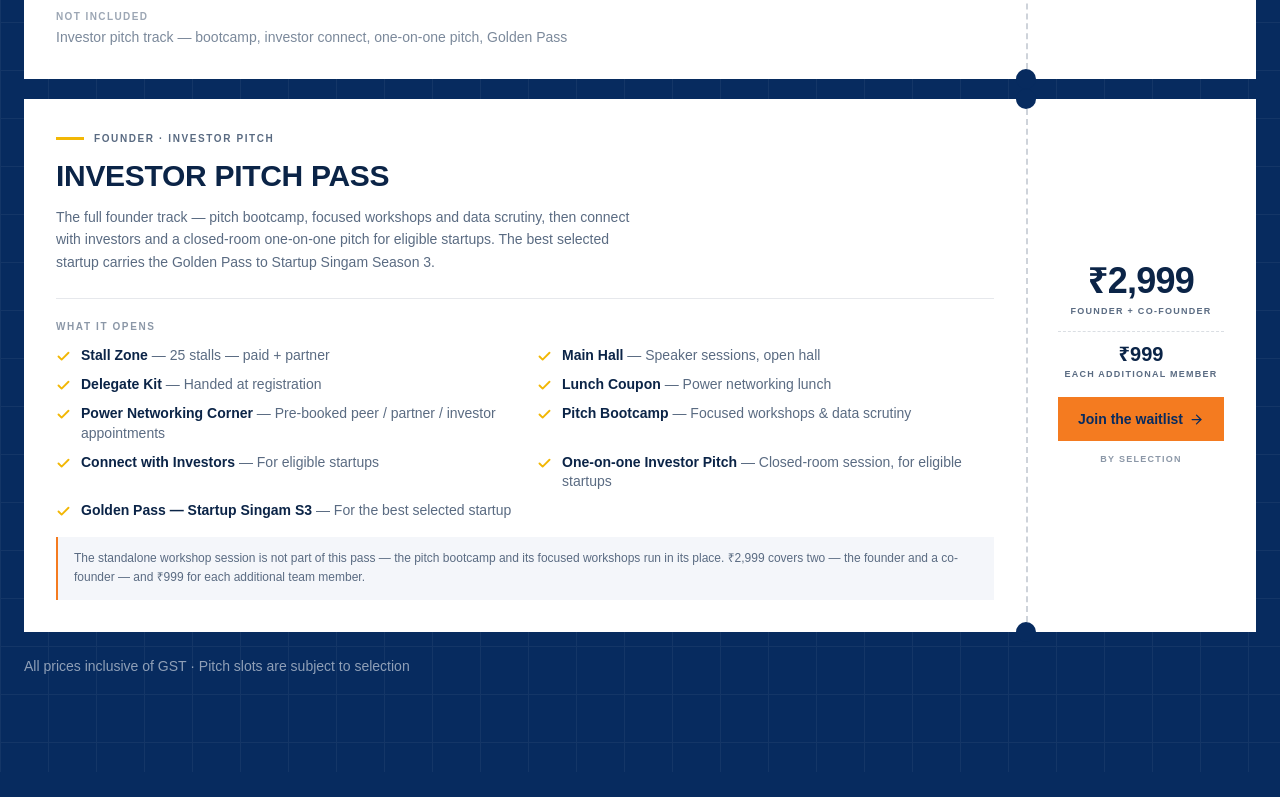
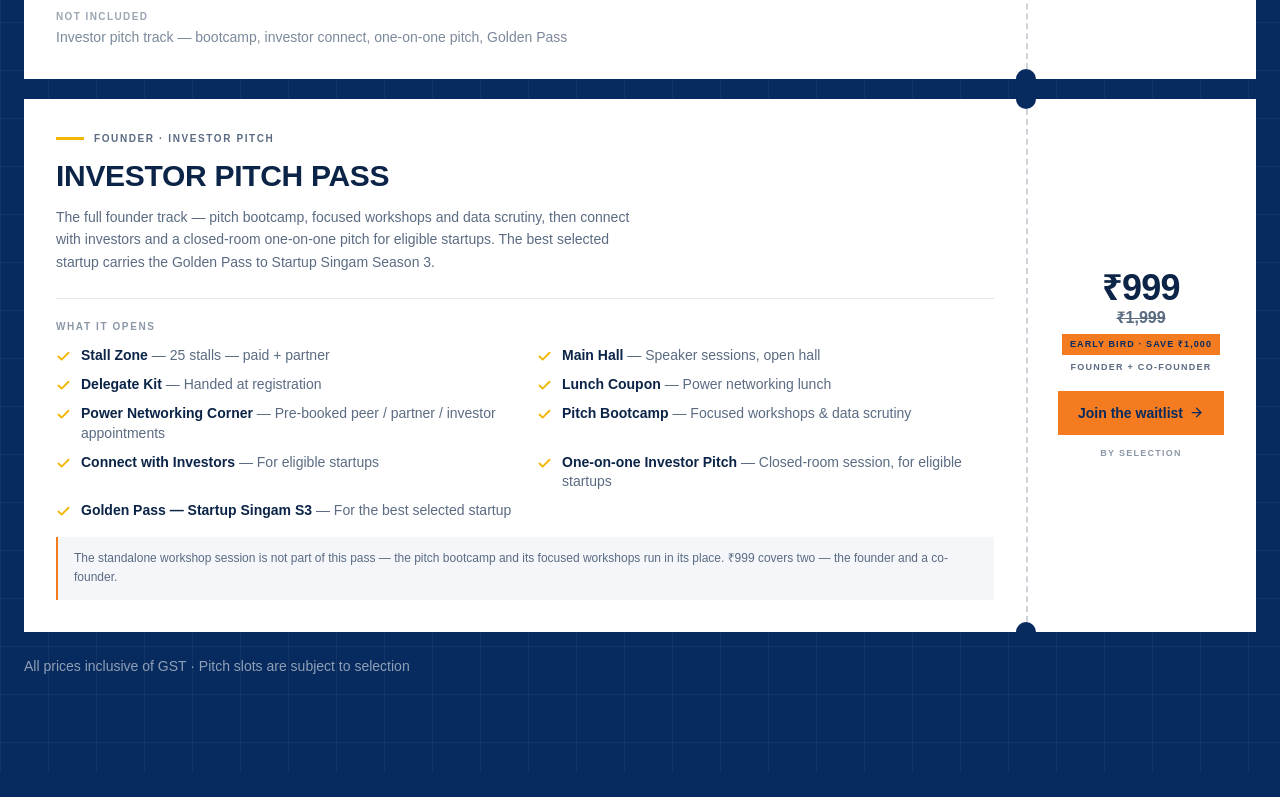
Before and after one commit to kshatriya-25/stepup_dubai, a Next.js app: page / in a window 1280 px wide. Shown: the part 7922-8719 px from the top of the page. Built offline with nearby package versions, Linux system fonts and the light colour scheme; no server answers; a web font is replaced by a local one.

Commit message:
early bird offer

```diff
--- a/src/app/passes/[pass]/page.tsx
+++ b/src/app/passes/[pass]/page.tsx
@@ -20,7 +20,7 @@
  * of mobile Safari's address bar without a `dvh` height cap and a nested scroller.
  *
  * The layout is the standard commerce one: the flow on the left, an order summary pinned
- * on the right. The summary is not decoration — someone three steps into a ₹4,997
+ * on the right. The summary is not decoration — someone three steps into a paid
  * purchase needs to see what they are buying and what it costs without losing their
  * place, and on a modal there was nowhere to put that.
  *
--- a/src/components/home/Tickets.tsx
+++ b/src/components/home/Tickets.tsx
@@ -11,6 +11,10 @@
   TICKET_SALES_LIVE,
   passesIntro,
   formatTicketPrice,
+  formatTicketListPrice,
+  hasOffer,
+  savingInr,
+  OFFER_LABEL,
   formatInrRupees,
   isFreePass,
   type Ticket,
@@ -224,13 +228,35 @@
           <div className="font-sans text-4xl font-bold uppercase leading-none tracking-[-0.02em] text-ink">
             {formatTicketPrice(ticket)}
           </div>
+          {/*
+            EARLY BIRD. The old price is struck through under the new one, with what it
+            saves — the saving stated in rupees rather than a percentage, because that is
+            the number someone weighs against the price beside it.
+
+            `<s>` with a screen-reader label, not a styled span: a line through a number is
+            a visual convention that carries no meaning to a screen reader, which would
+            otherwise read two prices in a row with nothing to separate them.
+          */}
+          {hasOffer(ticket) && (
+            <>
+              <div className="mt-1 font-sans text-base font-semibold leading-none text-muted">
+                <span className="sr-only">Regular price </span>
+                <s className="tabular-nums">{formatTicketListPrice(ticket)}</s>
+              </div>
+              <div className="mt-2 bg-accent px-2 py-1 font-sans text-[9px] font-bold uppercase tracking-[0.12em] text-accent-ink">
+                {OFFER_LABEL} · Save {formatInrRupees(savingInr(ticket))}
+              </div>
+            </>
+          )}
           <div className="mt-1.5 font-sans text-[9px] font-bold uppercase tracking-[0.14em] text-muted">
             {ticket.unit}
           </div>
 
           {/* The second price is part of the offer, not a footnote — a three-person
-              startup is looking at ₹3,998, and finding that out at checkout is worse
-              than reading it here. */}
+              startup on a pass that sells extra seats is looking at more than the
+              headline, and finding that out at checkout is worse than reading it here.
+              No pass sells them today — the Investor Pitch Pass stopped in September
+              2026 — so this renders for nothing until one does again. */}
           {ticket.extraMemberInr && (
             <div className="mt-3 w-full border-t border-dashed border-ink/15 pt-3">
               <div className="font-sans text-xl font-bold leading-none text-ink">
--- a/src/components/passes/PassCheckout.tsx
+++ b/src/components/passes/PassCheckout.tsx
@@ -1125,7 +1125,10 @@
                   Extra members are chargeable, so the running total stays visible as they are
                   added — not revealed at the payment step.
                 */}
-                {ticket.extraMemberInr && (
+                {/* A pass qualifies for this section if it seats a co-founder, sells extra
+                    seats, or both — the Investor Pitch Pass stopped selling extras in
+                    September 2026 and still has a second seat to ask about. */}
+                {(ticket.includesCoFounder || ticket.extraMemberInr) && (
                   <div className="flex flex-col gap-4 border-t border-ink/10 pt-5">
                     {ticket.includesCoFounder && (
                       <>
@@ -1228,7 +1231,7 @@
                       </>
                     )}
 
-                    {ticket.includesCoFounder && v.coFounder === 'solo' ? (
+                    {!ticket.extraMemberInr ? null : ticket.includesCoFounder && v.coFounder === 'solo' ? (
                       /* No paid extras while the paid second seat is empty — point them at it. */
                       <p className="text-xs leading-relaxed text-muted">
                         Bringing a teammate instead? Choose{' '}
@@ -1394,7 +1397,8 @@
             </dl>
 
             {/* The one place the arithmetic is spelled out. A three-person startup is
-                looking at ₹4,997 and should see how that is built. */}
+                paying for extra seats should see how the total is built. (No pass sells
+                extra seats today, so this does not render — see the team section above.) */}
             {paying && ticket.extraMemberInr && chargedExtras > 0 && (
               <div className="bg-foam p-4 text-sm">
                 <div className="flex justify-between text-muted">
--- a/src/components/passes/PassSummary.tsx
+++ b/src/components/passes/PassSummary.tsx
@@ -3,7 +3,17 @@
 import { Check } from 'lucide-react'
 import { cn } from '@/lib/cn'
 import { site } from '@/content/site'
-import { formatTicketPrice, formatInrRupees, isFreePass, ticketsNote, type Ticket } from '@/content/tickets'
+import {
+  formatTicketPrice,
+  formatTicketListPrice,
+  formatInrRupees,
+  hasOffer,
+  savingInr,
+  isFreePass,
+  ticketsNote,
+  OFFER_LABEL,
+  type Ticket,
+} from '@/content/tickets'
 
 /**
  * The order summary rail.
@@ -66,14 +76,23 @@
                 {formatTicketPrice(ticket)}
               </span>
             </div>
+            {hasOffer(ticket) && (
+              <p className="mt-1 text-right font-sans text-[11px] leading-tight">
+                <span className="sr-only">Regular price </span>
+                <s className="tabular-nums text-surface/50">{formatTicketListPrice(ticket)}</s>{' '}
+                <span className="font-semibold text-accent">
+                  {OFFER_LABEL} · save {formatInrRupees(savingInr(ticket))}
+                </span>
+              </p>
+            )}
             <p className="mt-1 text-right font-sans text-[10px] text-surface/60">{ticket.unit}</p>
-            {ticket.extraMemberInr && (
+            {/* What the price covers. Kept for the co-founder pass now that it has no paid
+                extras — "Founder + Co-founder" above is the claim, and this is the detail. */}
+            {(ticket.includesCoFounder || ticket.extraMemberInr) && (
               <p className="mt-3 border-t border-surface/15 pt-3 text-xs leading-relaxed text-surface/70">
-                {/* No step number: which step holds the team section depends on which steps
-                    the pass asks, and "step 3" went stale the day one was removed. */}
                 {ticket.includesCoFounder
-                  ? `Covers you and a co-founder. ${formatInrRupees(ticket.extraMemberInr)} for each additional team member — add them with your pitch details and this total updates.`
-                  : `${formatInrRupees(ticket.extraMemberInr)} for each extra person from your startup — add them with your details and this total updates.`}
+                  ? 'Covers two people — you and your co-founder. Tell us who is coming with your pitch details.'
+                  : `${formatInrRupees(ticket.extraMemberInr!)} for each extra person from your startup — add them with your details and this total updates.`}
               </p>
             )}
           </>
--- a/src/components/shell/RegisterModal.tsx
+++ b/src/components/shell/RegisterModal.tsx
@@ -5,7 +5,16 @@
 import { AnimatePresence, motion } from 'framer-motion'
 import { X, ArrowLeft, ArrowRight, Ticket as TicketIcon, Rocket } from 'lucide-react'
 import { cn } from '@/lib/cn'
-import { visitorTickets, isPitchPass, formatTicketPrice, isFreePass, type Ticket } from '@/content/tickets'
+import {
+  visitorTickets,
+  isPitchPass,
+  formatTicketPrice,
+  formatTicketListPrice,
+  hasOffer,
+  isFreePass,
+  OFFER_LABEL,
+  type Ticket,
+} from '@/content/tickets'
 
 /**
  * REGISTER — ask what someone is here to do before showing them a price list.
@@ -15,7 +24,7 @@
  * the wrong question, because they are not four comparable products — three of them admit
  * you to the event and the fourth puts your company in front of investors. Somebody who
  * came to pitch does not want to read about lunch coupons, and somebody who came to walk
- * the stalls does not want to be sold a ₹2,999 founder track.
+ * the stalls does not want to be sold the founder track.
  *
  * So this asks the one question that actually splits the audience — visiting, or
  * pitching — and then shows only the passes that answer it. Pitching is a single pass, so
@@ -373,6 +382,13 @@
           >
             {formatTicketPrice(ticket)}
           </span>
+          {hasOffer(ticket) && (
+            <span className="font-sans text-xs font-semibold leading-none">
+              <span className="sr-only">Regular price </span>
+              <s className="tabular-nums text-surface/45">{formatTicketListPrice(ticket)}</s>
+              <span className="ml-1.5 text-accent">{OFFER_LABEL}</span>
+            </span>
+          )}
         </span>
         <span className="mt-2 block text-sm leading-snug text-surface/70">{ticket.accessSummary}</span>
       </span>
--- a/src/content/tickets.ts
+++ b/src/content/tickets.ts
@@ -298,6 +298,12 @@
   /** "Per Person" / "Founder + Co-founder" — printed under the price. */
   unit: string
   /** Per-head price for additional people from the same startup. Pitch pass only. */
+  /**
+   * The price this pass USED to be, struck through beside the current one — an early-bird
+   * offer. DISPLAY ONLY: ticketPaise never reads it, so nothing here can affect what is
+   * charged. Remove the field when the offer ends; the pass then shows one price again.
+   */
+  listPriceInr?: number
   extraMemberInr?: number
   /**
    * The pass admits the founder AND a co-founder at its base price, and the form asks what
@@ -403,7 +409,8 @@
     name: 'Workshop Pass',
     blurb:
       'One focused working session in the hall, plus the Power Networking Corner — pre-booked peer, partner and investor appointments. Power networking lunch included.',
-    priceInr: 999,
+    priceInr: 499,
+    listPriceInr: 999,
     unit: 'Per Person',
     emphasis: 'solid',
     accent: 'green',
@@ -426,9 +433,15 @@
     name: 'Investor Pitch Pass',
     blurb:
       'The full founder track — pitch bootcamp, focused workshops and data scrutiny, then connect with investors and a closed-room one-on-one pitch for eligible startups. The best selected startup carries the Golden Pass to Startup Singam Season 3.',
-    priceInr: 2999,
+    priceInr: 999,
+    listPriceInr: 1999,
     unit: 'Founder + Co-founder',
-    extraMemberInr: 999,
+    /*
+     * NO extraMemberInr. Paid extra members were removed from this pass in September 2026:
+     * the pass admits the founder and a co-founder, and that is all it admits. The field is
+     * simply absent rather than set to 0 — every consumer already checks for it, so the
+     * whole extras UI, its pricing line and its sheet column switch off together.
+     */
     includesCoFounder: true,
     emphasis: 'solid',
     accent: 'gold',
@@ -446,7 +459,7 @@
       { label: 'Golden Pass — Startup Singam S3', detail: 'For the best selected startup' },
     ],
     excludes: '',
-    note: 'The standalone workshop session is not part of this pass — the pitch bootcamp and its focused workshops run in its place. ₹2,999 covers two — the founder and a co-founder — and ₹999 for each additional team member.',
+    note: 'The standalone workshop session is not part of this pass — the pitch bootcamp and its focused workshops run in its place. ₹999 covers two — the founder and a co-founder.',
     form: { categories: ALL_CATEGORIES, startup: true },
   },
 ]
@@ -681,6 +694,30 @@
   return Math.round((t.priceInr + extras) * 100)
 }
 
+/**
+ * EARLY BIRD. A pass with `listPriceInr` above its price is on offer: the old price is shown
+ * struck through beside the new one, with what it saves.
+ *
+ * None of this touches money. The amount charged comes from priceInr through ticketPaise,
+ * so an offer cannot be applied twice, and taking the offer down is deleting one line from
+ * the catalogue rather than re-pricing anything.
+ */
+export const OFFER_LABEL = 'Early bird'
+
+export function hasOffer(t: Ticket): boolean {
+  return typeof t.listPriceInr === 'number' && t.listPriceInr > t.priceInr && t.priceInr > 0
+}
+
+/** What the offer saves, in rupees. 0 when there is no offer. */
+export function savingInr(t: Ticket): number {
+  return hasOffer(t) ? t.listPriceInr! - t.priceInr : 0
+}
+
+/** The struck-through price, e.g. "₹1,999". Empty when there is no offer. */
+export function formatTicketListPrice(t: Ticket): string {
+  return hasOffer(t) ? formatInrRupees(t.listPriceInr!) : ''
+}
+
 /** 2999 → "₹2,999", and 0 → "Free". Display only. */
 export function formatTicketPrice(t: Ticket): string {
   return isFreePass(t) ? 'Free' : `₹${t.priceInr.toLocaleString('en-IN')}`
--- a/src/lib/pricing.ts
+++ b/src/lib/pricing.ts
@@ -101,6 +101,14 @@
               ...t,
               priceInr: priceOverrideInr,
               ...(t.extraMemberInr ? { extraMemberInr: priceOverrideInr } : {}),
+              /*
+               * The early-bird "was" price goes with it. Left in, staging would show ₹2 with
+               * ₹1,999 struck through beside it and a "Save ₹1,997" badge — a fake discount
+               * on a fake price, on the one deployment whose whole job is to make the test
+               * price obvious. An offer is a claim about money, so it is dropped wherever
+               * the money is not real.
+               */
+              listPriceInr: undefined,
             },
       )
 
--- a/src/lib/registration-input.ts
+++ b/src/lib/registration-input.ts
@@ -192,9 +192,14 @@
      * Without the cap a single POST could invoice for an arbitrary number of people;
      * without the floor a negative count would DISCOUNT the pass below its base price.
      */
-    const claimed = Number.parseInt(clean(raw.extraMembers, 4) || '0', 10)
-    extraMembers = Number.isFinite(claimed) ? Math.min(Math.max(claimed, 0), MAX_EXTRA_MEMBERS) : 0
-    extraMemberList = clean(raw.extraMemberList, 600)
+    // Only on a pass that actually sells extra seats. Without this a crafted POST could
+    // write a team of five into the sheet for a pass that admits two — not an overcharge
+    // (ticketPaise ignores extras with no extraMemberInr) but a wrong door list.
+    if (ticket.extraMemberInr) {
+      const claimed = Number.parseInt(clean(raw.extraMembers, 4) || '0', 10)
+      extraMembers = Number.isFinite(claimed) ? Math.min(Math.max(claimed, 0), MAX_EXTRA_MEMBERS) : 0
+      extraMemberList = clean(raw.extraMemberList, 600)
+    }
 
     // The second seat — see coFounderOptions for the three answers and why each exists.
     if (ticket.includesCoFounder) {
```
